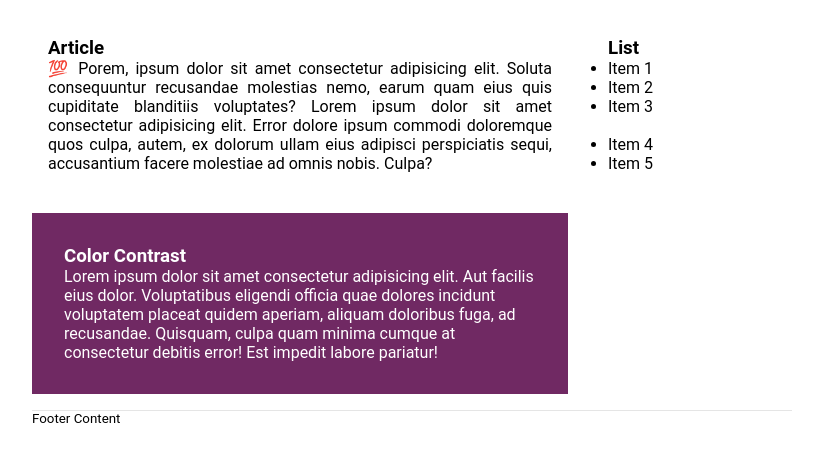
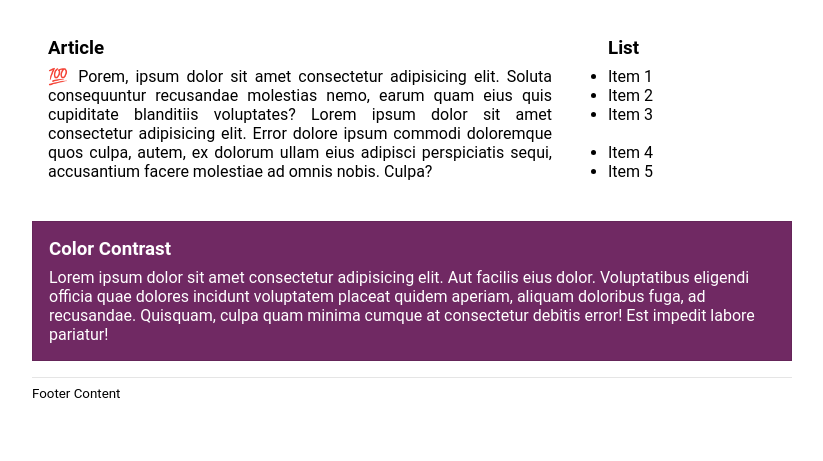
Before and after one commit to perez-ben/wdd230, a website: page week02/design.html in a window 1280 px wide. Shown: the part 207-668 px from the top of the page, without its empty margins (228-1051 px from the left). Drawn offline with Linux system fonts and the light colour scheme.

Commit message:
week02 update

```diff
--- a/week02/styles/design.css
+++ b/week02/styles/design.css
@@ -46,19 +46,26 @@ h2 {
     grid-column: 1/3;
 }
 
+h3 {
+    margin-bottom: .5rem;
+}
+
 article p {
 	text-align: justify;
 }
 
 .callout {
-	color: white;
+	border: 1px solid rgba(0,0,0,0.1);
+    color: white;
 	background-color: #702963;
-    padding: 2rem;
+    grid-column: 1/3;
+    padding: 1rem;
 }
 
 footer {
 	margin-top: 1rem;
 	border-top: 1px solid rgba(0, 0, 0, 0.1);
-	font-size: smaller;
+	padding: .5rem 0;
+    font-size: smaller;
 	text-align: left;
 }
```
